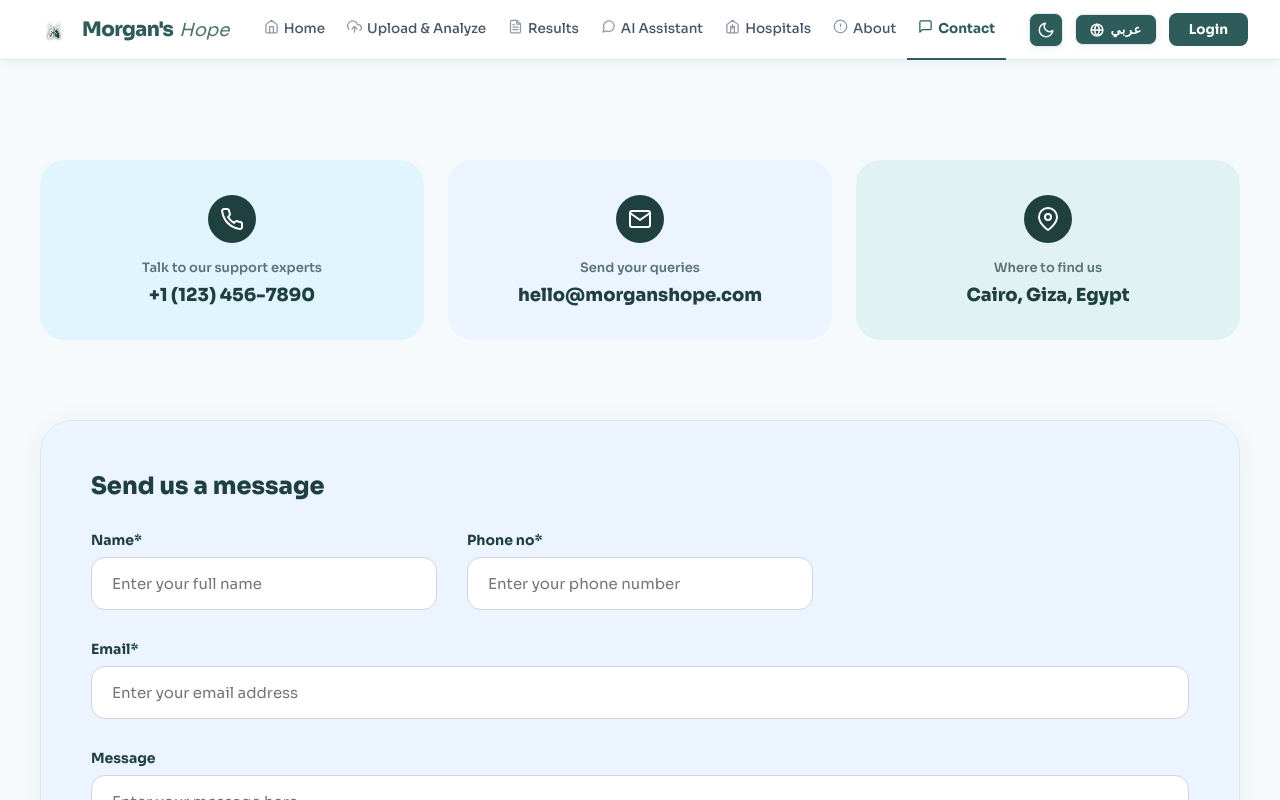
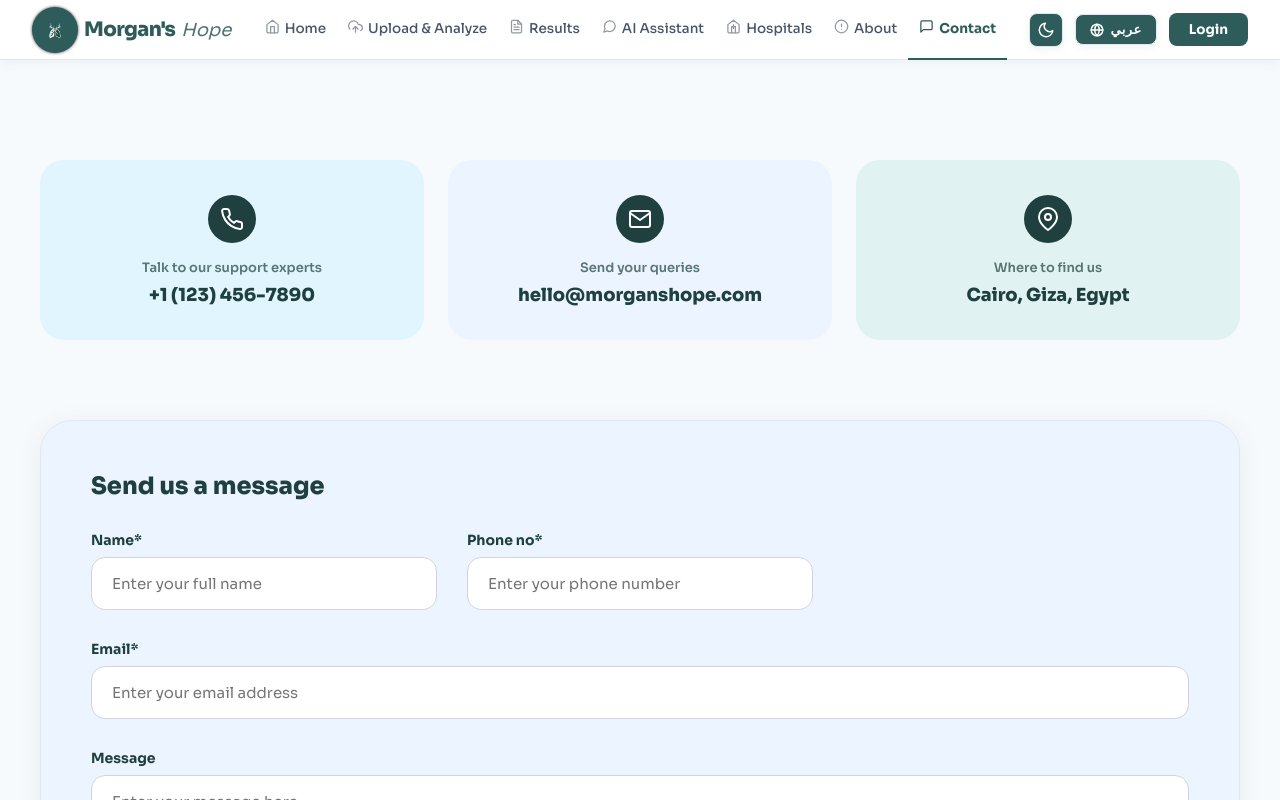
Before and after one commit to Abdelazizomar22/MorgansHope, a React (Vite) app in the folder frontend/: page /contact in a window 1280 px wide. Shown: the top 800 px of the page. Built offline with nearby package versions, Linux system fonts and the light colour scheme; no server answers.

Commit message:
fix: wrap logo in circular primary background in Navbar

```diff
--- a/frontend/src/components/Navbar.tsx
+++ b/frontend/src/components/Navbar.tsx
@@ -55,7 +55,7 @@ export default function Navbar({ lang, onLangToggle }: NavbarProps) {
       {/* Logo */}
       <Link to="/" style={{ textDecoration: 'none', display: 'flex', alignItems: 'center', gap: 6 }}>
         <div style={{ display: 'flex', alignItems: 'center', flexShrink: 0 }}>
-          <img src="/logo.png" alt="Morgan's Hope Logo" className="theme-logo" style={{ height: 44, width: 44, objectFit: 'contain', mixBlendMode: 'multiply' as const }} />
+          <img src="/logo.png" alt="Morgan's Hope Logo" className="theme-logo" style={{ height: 46, width: 46, objectFit: 'contain', borderRadius: '50%', background: 'var(--primary)', padding: 2 }} />
         </div>
         <div style={{ display: 'flex', alignItems: 'center', gap: 4 }}>
           <span style={{ fontSize: 20, fontWeight: 900, color: 'var(--primary)', letterSpacing: -0.6, lineHeight: 1 }}>Morgan's</span>
```
